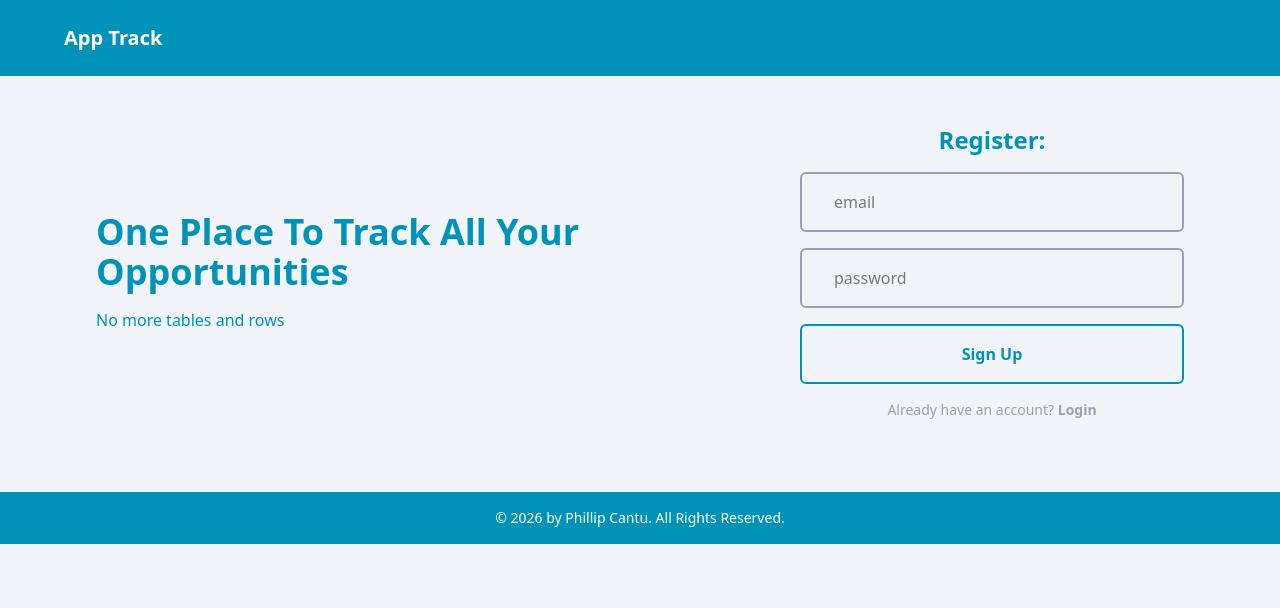
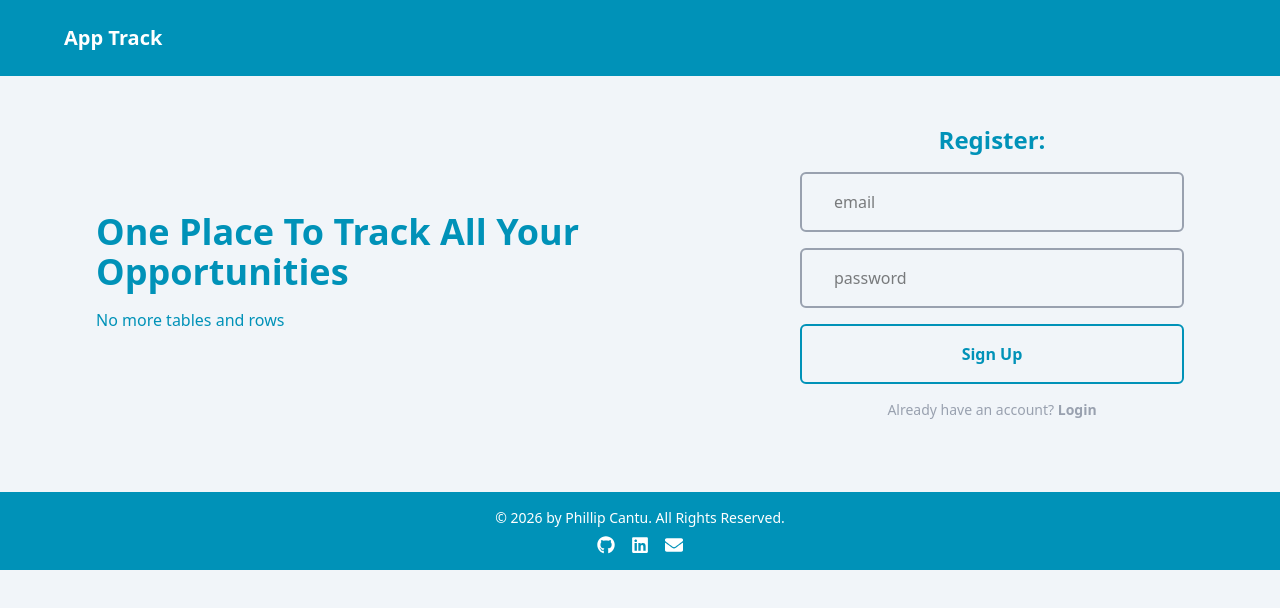
Before and after one commit to hereisphil/app-track, a React (Vite) app in the folder client/: page / in a window 1280 px wide. Shown: the top 608 px of the page. Built offline with nearby package versions, Linux system fonts and the light colour scheme; no server answers.

Commit message:
Added social/contact links to Footer.

```diff
--- a/client/src/components/ui/Footer.tsx
+++ b/client/src/components/ui/Footer.tsx
@@ -1,7 +1,36 @@
-const Footer = ({ children }: React.PropsWithChildren) => {
+import { FaEnvelope, FaGithub, FaLinkedin } from "react-icons/fa";
+import { Link } from "react-router";
+
+const Footer = () => {
     return (
-        <footer className="bg-cyan-600 py-4 mt-10 text-sm text-white text-center">
-            {children}
+        <footer className="bg-cyan-600 py-4 mt-10 text-sm text-white justify-center items-center flex flex-col gap-2">
+            <span>&copy; 2026 by Phillip Cantu. All Rights Reserved.</span>
+            <div className="flex gap-4">
+                <Link
+                    to="https://github.com/hereisphil/app-track"
+                    target="_blank"
+                    rel="noopener noreferrer"
+                    className="hover:text-amber-300"
+                >
+                    <FaGithub size={18} />
+                </Link>
+                <Link
+                    to="https://www.linkedin.com/in/phillipcantu"
+                    target="_blank"
+                    rel="noopener noreferrer"
+                    className="hover:text-amber-300"
+                >
+                    <FaLinkedin size={18} />
+                </Link>
+                <Link
+                    to="mailto:hello@phillipcantu.com"
+                    target="_blank"
+                    rel="noopener noreferrer"
+                    className="hover:text-amber-300"
+                >
+                    <FaEnvelope size={18} />
+                </Link>
+            </div>
         </footer>
     );
 };
--- a/client/src/main.tsx
+++ b/client/src/main.tsx
@@ -14,9 +14,7 @@ createRoot(document.getElementById("root")!).render(
             <AuthProvider>
                 <Header />
                 <App />
-                <Footer>
-                    &copy; 2026 by Phillip Cantu. All Rights Reserved.
-                </Footer>
+                <Footer />
                 <Toaster position="top-right" />
             </AuthProvider>
         </BrowserRouter>
```
